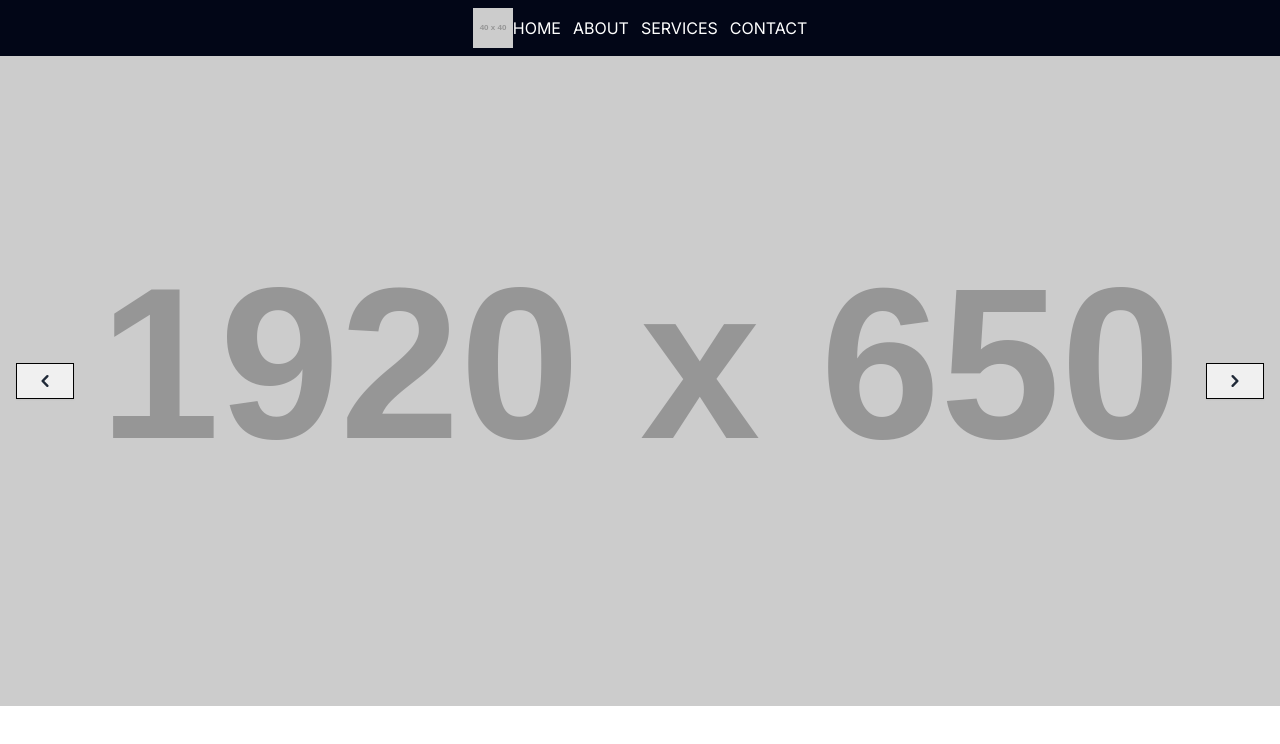
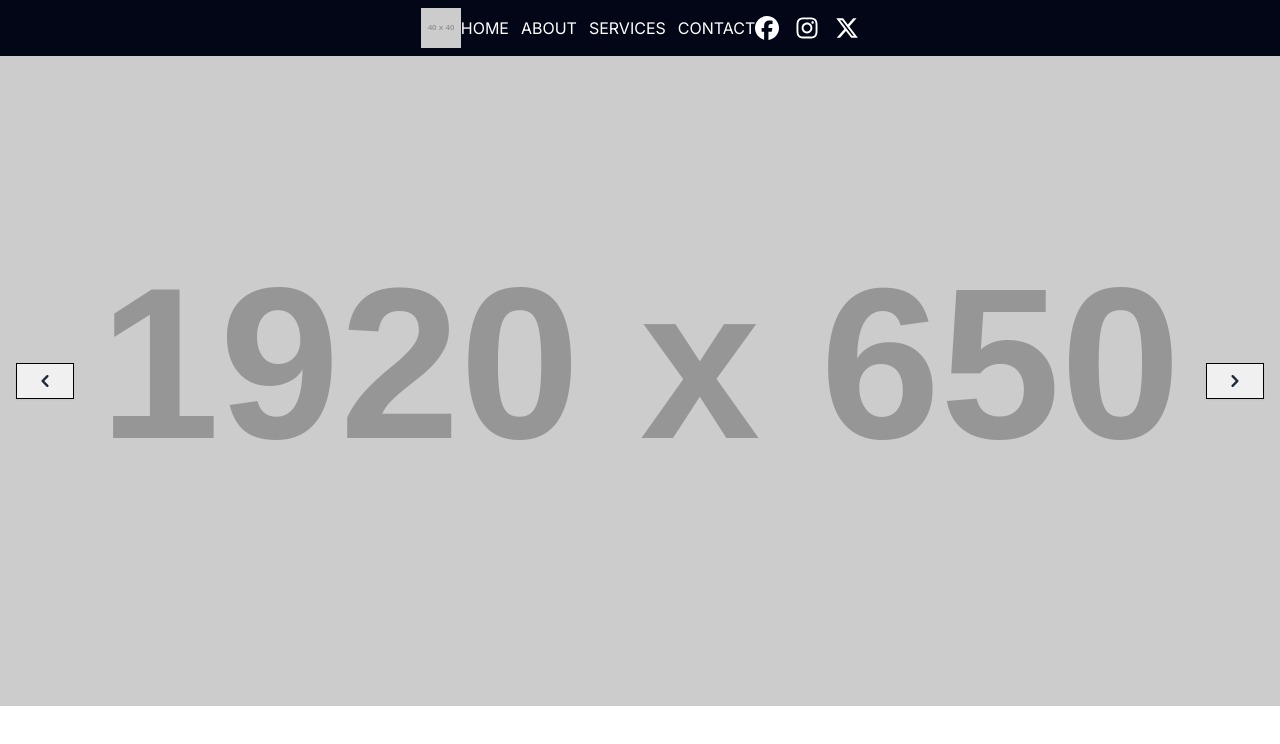
Before and after one commit to volicar/church, a Next.js app: page / in a window 1280 px wide. Shown: the top 744 px of the page. Built offline with nearby package versions, Linux system fonts and the light colour scheme.

Commit message:
feat: add components

```diff
--- a/package.json
+++ b/package.json
@@ -19,6 +19,7 @@
     "next": "14.2.7",
     "react": "^18",
     "react-dom": "^18",
+    "react-icons": "^5.3.0",
     "swiper": "^11.1.12",
     "tailwind-merge": "^2.5.2",
     "tailwindcss-animate": "^1.0.7"
--- a/src/components/DesktopMenu.js
+++ b/src/components/DesktopMenu.js
@@ -1,15 +1,19 @@
 import React from 'react'
 import Link from 'next/link'
+import Logo from './Logo'
+import SocialLinks from './SocialLinks'
 
 const DesktopMenu = () => {
   return (
-    <nav className="navbar flex">
+    <nav className="navbar flex items-center">
+      <Logo />
       <ul className="menu flex gap-3 uppercase">
         <li><Link href="/home">Home</Link></li>
         <li><Link href="/about">About</Link></li>
         <li><Link href="/services">Services</Link></li>
         <li><Link href="/contact">Contact</Link></li>
       </ul>
+      <SocialLinks />
     </nav>
 
   )
--- a/src/components/Header.js
+++ b/src/components/Header.js
@@ -1,6 +1,5 @@
 import React from 'react'
 import Container from './Container'
-import Logo from './Logo'
 import MobileMenu from './MobileMenu'
 import DesktopMenu from './DesktopMenu'
 
@@ -9,7 +8,6 @@ const Header = () => {
     <>
       <header className='header flex items-center justify-between p-1 h-14 w-full bg-slate-950 text-white'>
         <Container className='flex items-center'>
-          <Logo />
           <DesktopMenu />
           <MobileMenu />
         </Container>
--- /dev/null
+++ b/src/components/Nav.js
@@ -0,0 +1,11 @@
+import React from 'react'
+
+const Nav = () => {
+  return (
+    <div>
+
+    </div>
+  )
+}
+
+export default Nav
--- /dev/null
+++ b/src/components/SocialLinks.js
@@ -0,0 +1,20 @@
+// components/SocialLinks.jsx
+import { FaFacebook, FaInstagram, FaXTwitter } from 'react-icons/fa6';
+
+const SocialLinks = () => {
+  return (
+    <div className="flex space-x-4">
+      <a href="https://www.facebook.com" target="_blank" rel="noopener noreferrer" aria-label="Facebook">
+        <FaFacebook className="w-6 h-6 hover:text-blue-600 transition-colors duration-300" />
+      </a>
+      <a href="https://www.instagram.com" target="_blank" rel="noopener noreferrer" aria-label="Instagram">
+        <FaInstagram className="w-6 h-6 hover:text-pink-500 transition-colors duration-300" />
+      </a>
+      <a href="https://www.twitter.com" target="_blank" rel="noopener noreferrer" aria-label="Twitter (X)">
+        <FaXTwitter className="w-6 h-6 hover:text-blue-400 transition-colors duration-300" />
+      </a>
+    </div>
+  );
+};
+
+export default SocialLinks;
```
Also changed, not shown: 1 other file (tests, documents, lock files or other folders).
